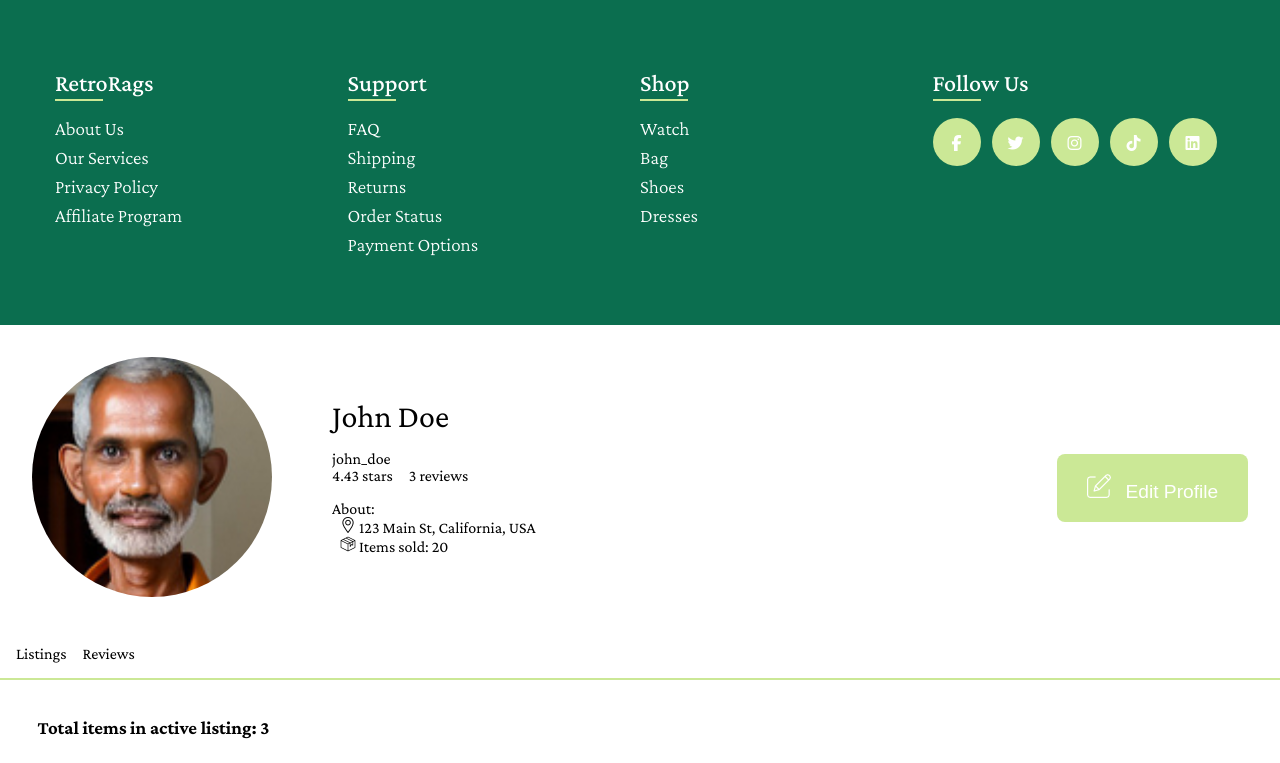
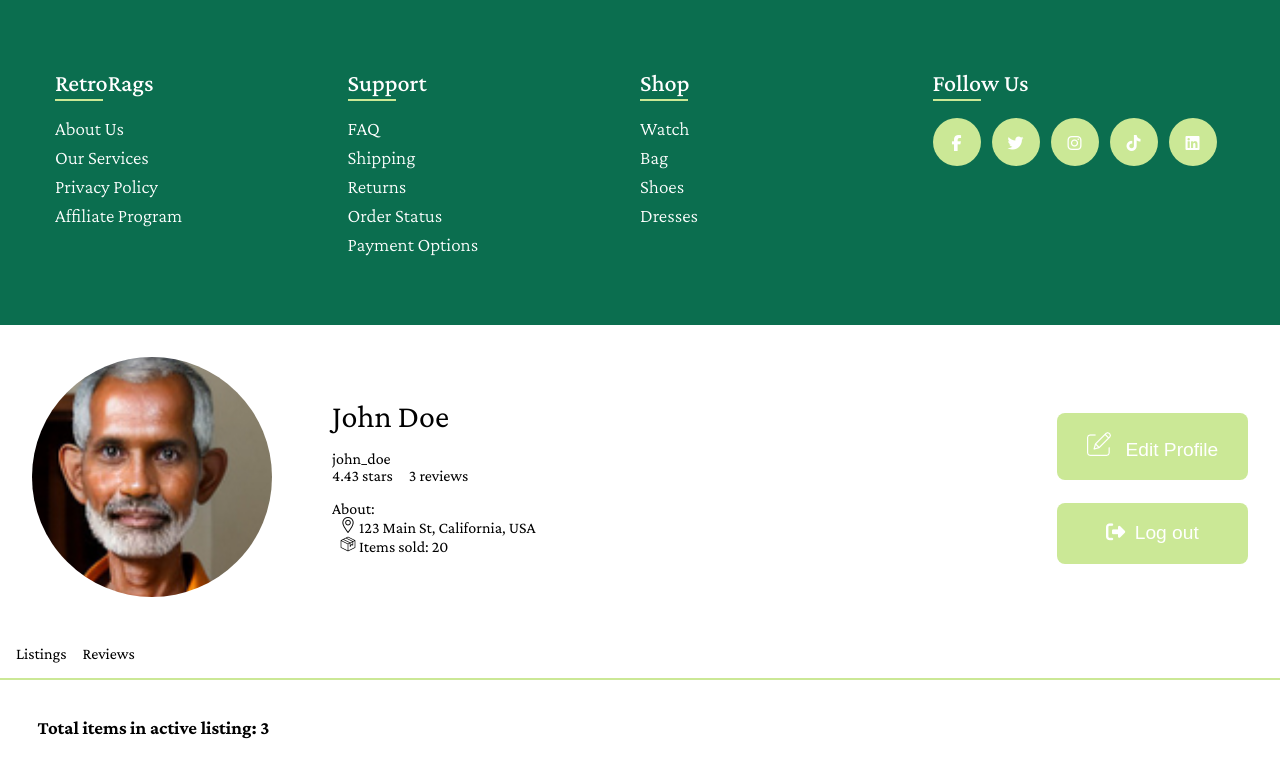
Before and after one commit to AngeloOliveira2004/LTW_Project, a PHP site: page /pages/profile.php in a window 1280 px wide. Shown: the part 466-1229 px from the top of the page. Run offline with PHP 8.4, Linux system fonts and the light colour scheme; the visitor is signed in with stand-in values (Sample User, id 1); data comes from the database, SQL or seed files in the repository.

Commit message:
Added log out button

```diff
--- a/css/profile.css
+++ b/css/profile.css
@@ -44,7 +44,7 @@ section.profile_info {
     list-style-type: none;
 }
 
-.profile_info .edit_profile {
+.profile_info .edit_profile, .profile_info .log_out {
     background-color: #CBE896;
     border: none;
     color: white;
@@ -56,6 +56,12 @@ section.profile_info {
     margin-top: 1.2em;
     cursor: pointer;
     border-radius: 8px;
+    right: 0;
+}
+
+.buttons{
+    display: flex;
+    flex-direction: column;
 }
 
 .profile_option ul {
@@ -197,3 +203,7 @@ a {
 .review h4{
     float: right;
 }
+
+button i{
+    padding-right: 0.5em;
+}
--- a/db_handler/action_logout.php
+++ b/db_handler/action_logout.php
@@ -5,4 +5,4 @@ session_start();
 
 session_destroy();
 
-header('Location: ../pages/homepage.php');
+header('Location: ../pages/userReg.php');
--- a/pages/js/profile_items.js
+++ b/pages/js/profile_items.js
@@ -40,3 +40,9 @@ document.addEventListener("DOMContentLoaded", function() {
         window.location.href = "editprofile.php";
     });
 });
+
+document.addEventListener('DOMContentLoaded', function() {
+    document.getElementById('log_out').addEventListener('click', function() {
+        window.location.href = '../../db_handler/action_logout.php';
+    });
+});
--- a/pages/profile.php
+++ b/pages/profile.php
@@ -6,6 +6,7 @@
         <title>Profile page</title>
         <link href="https://fonts.googleapis.com/css2?family=Crimson+Pro:ital,wght@0,200..900;1,200..900&family=Open+Sans:ital,wght@0,300..800;1,300..800&display=swap" rel="stylesheet">
         <link rel="stylesheet" href="../css/profile.css">
+        <link rel="stylesheet" href="https://cdnjs.cloudflare.com/ajax/libs/font-awesome/5.15.4/css/all.min.css" integrity="sha512-********************" crossorigin="anonymous" />
         <script src="js/profile_items.js"></script>
     </head>
     <body>
@@ -48,7 +49,10 @@
                             <li><img src='assets/profile/product.png' alt='product icon'> Items sold: 20</li>
                         </ul>
                     </div>
-                <button class='edit_profile' id='edit_profile'><img src='assets/profile/editpencil.png' alt='pencil'> Edit Profile</button>
+                <div class='buttons'>
+                    <button class='edit_profile' id='edit_profile'><img src='assets/profile/editpencil.png' alt='pencil'> Edit Profile</button>
+                    <button class='log_out' id='log_out'><i class='fa-solid fa-right-from-bracket'></i>Log out</button>
+                </div>
                 </section>";
             } else {
                 echo "User not found.";
```
